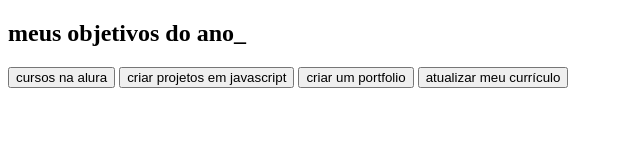
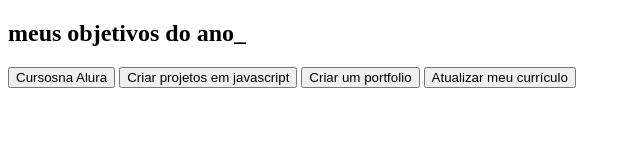
Before and after one commit to reginaldo15129/projeto-de-programa-o, a plain HTML site: page index.html in a window 1280 px wide. Shown: the full height of the page, 0-640 px from the left. Drawn offline with Linux system fonts and the light colour scheme.

Commit message:
index.html

```diff
--- a/index.html
+++ b/index.html
@@ -3,14 +3,18 @@
 <head>
     <meta charset="UTF-8">
     <meta name="viewport" content="width=device-width, initial-scale=1.0">
-    <title>meus objetivos do ano_</title>
+    <title>meus objetivos do ano</title>
     <link rel="stylesheet" href="style.css">
 </head>
 <body>
- <section class="conteudo-principal">
-    <h2 class="titulo-principal">meus objetivos do ano_</h2>
-<div class="botoes">
-    <button class="botao">cursos na alura</button>
-    <button class="botao">criar projetos em javascript</button>
-    <button class="botao">criar um portfolio</button>
-    <button class="botao">atualizar meu currículo</button>
+    <section class="conteudo-principal">
+        <h2 class="titulo-principal">meus objetivos do ano_</h2>
+        <DIV class="BOTOES"></DIV>
+            <BUTTON class="BOTAO">Cursosna Alura</BUTTON>
+            <BUTTON class="BOTAO">Criar projetos em javascript</BUTTON>
+            <BUTTON class="BOTAO">Criar um portfolio</BUTTON>
+            <BUTTON class="BOTAO">Atualizar meu currículo</BUTTON>
+        </DIV>
+    </section>
+</body>
+</html>
```
